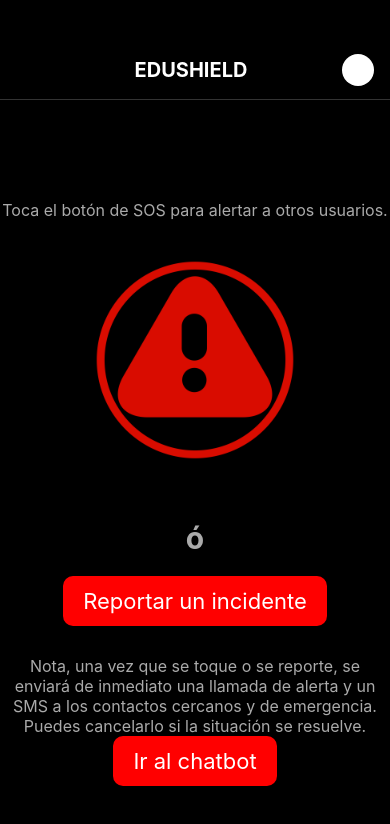
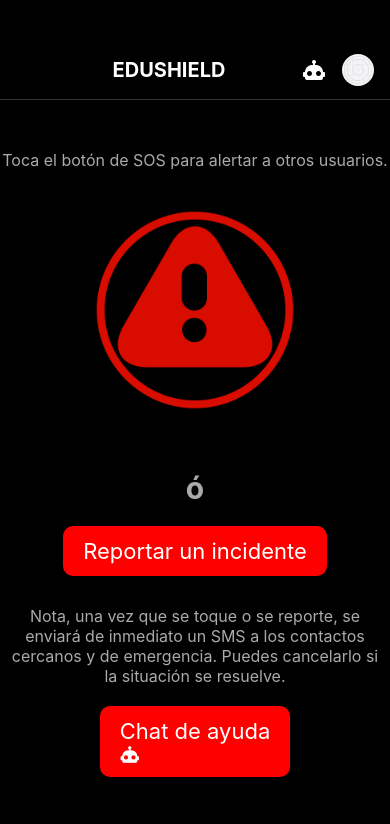
Before and after one commit to darmandoalcala/EduShield, a React Native app: screen /Home in a window 390 px wide. Shown: the top 824 px of the page. Built offline with nearby package versions, Linux system fonts and the light colour scheme.

Commit message:
visualizacion de chatbot en heatherbar y home1

```diff
--- a/src/components/HeaderBar.js
+++ b/src/components/HeaderBar.js
@@ -8,18 +8,31 @@ const HeaderBar = ({ showBackButton = true }) => {
 
   return (
     <View style={styles.header}>
+      {/* Izquierda: back button o espacio */}
       {showBackButton ? (
         <TouchableOpacity onPress={() => navigation.goBack()}>
           <Icon name="arrow-left" size={24} color="white" />
         </TouchableOpacity>
       ) : (
-        <View style={{ width: 24 }} />
-      )}<Text style={styles.title}>EDUSHIELD</Text><TouchableOpacity onPress={() => navigation.navigate('EditP')}>
-        <Image
-          source={require('../../assets/icon.png')}
-          style={styles.profileIcon}
-        />
-      </TouchableOpacity>
+        <View style={{ width: 24 }} /> // espacio para mantener centrado
+      )}
+
+      {/* Centro: título */}
+      <Text style={styles.title}>EDUSHIELD</Text>
+
+      {/* Derecha: iconos de chat y perfil */}
+      <View style={styles.rightIcons}>
+        <TouchableOpacity onPress={() => navigation.navigate('Chatbot')} style={styles.iconButton}>
+          <Icon name="robot" size={24} color="white" />
+        </TouchableOpacity>
+
+        <TouchableOpacity onPress={() => navigation.navigate('EditP')} style={{ marginLeft: 12 }}>
+          <Image
+            source={require('../../assets/icon.png')}
+            style={styles.profileIcon}
+          />
+        </TouchableOpacity>
+      </View>
     </View>
   );
 };
@@ -34,18 +47,25 @@ const styles = StyleSheet.create({
     justifyContent: 'space-between',
     borderBottomColor: '#333',
     borderBottomWidth: 1,
-    marginTop: 40, // espacio para evitar notch
+    marginTop: 40, // notch
   },
   title: {
     color: 'white',
     fontSize: 20,
     fontWeight: 'bold',
+    textAlign: 'center',
+  },
+  rightIcons: {
+    flexDirection: 'row',
+    alignItems: 'center',
   },
   profileIcon: {
     width: 32,
     height: 32,
     borderRadius: 16,
-    tintColor: 'white',
+  },
+  iconButton: {
+    padding: 4, // hace más fácil el toque
   },
 });
 
--- a/src/navigation/AppNavigator.js
+++ b/src/navigation/AppNavigator.js
@@ -163,6 +163,8 @@ export default function AppNavigator() {
       <Stack.Screen name="Register2" component={RegisterScreen2} />
       <Stack.Screen name="Home" component={Home1} />
       <Stack.Screen name="Chatbot" component={ChatbotScreen} />
+      <Stack.Screen name="EditP" component={EditProfile} />
+
 
       {/* mas pantallas... */}
 
--- a/src/screens/Home1.js
+++ b/src/screens/Home1.js
@@ -11,6 +11,8 @@ import {
 } from 'react-native';
 import { useTheme } from '../theme/ThemeContext';
 import HeaderBar from '../components/HeaderBar';
+import Icon from 'react-native-vector-icons/MaterialCommunityIcons';
+
 
 const Home1 = ({ navigation }) => {
   const { colors, isDark } = useTheme();
@@ -47,11 +49,12 @@ const Home1 = ({ navigation }) => {
         </Pressable>
 
         <Text style={styles.noteText}>
-          Nota, una vez que se toque o se reporte, se enviará de inmediato una llamada de alerta y un SMS a los contactos cercanos y de emergencia. Puedes cancelarlo si la situación se resuelve.
+          Nota, una vez que se toque o se reporte, se enviará de inmediato un SMS a los contactos cercanos y de emergencia. Puedes cancelarlo si la situación se resuelve.
         </Text>
 
         <Pressable  onPress={() => navigation.navigate('Chatbot')} style={styles.reportButton}>
-            <Text style={styles.reportButtonText}>Ir al chatbot</Text>
+            <Text style={styles.reportButtonText}>Chat de ayuda</Text>
+          <Icon name="robot" size={20} marginLeft={51} marginTop={5} color="white" />
         </Pressable>
 
       </ScrollView>
@@ -66,7 +69,7 @@ const styles = StyleSheet.create({
     backgroundColor: 'black', // Fondo negro respetado
   },
   scrollContainer: {
-    marginTop: 100,
+    marginTop: 50,
     paddingBottom: 100, // Espacio para el menú inferior
     alignItems: 'center',
   },
@@ -106,6 +109,7 @@ const styles = StyleSheet.create({
     fontSize: 16,
     textAlign: 'center',
     paddingHorizontal: 10,
+    marginBottom:20,
   },
 navBar: {
   flexDirection: 'row',
```
